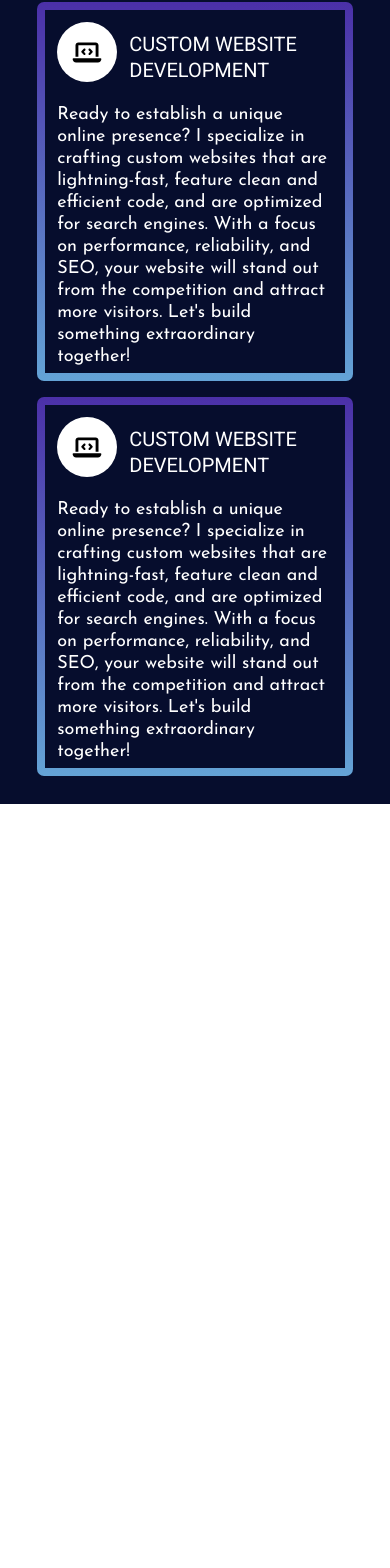
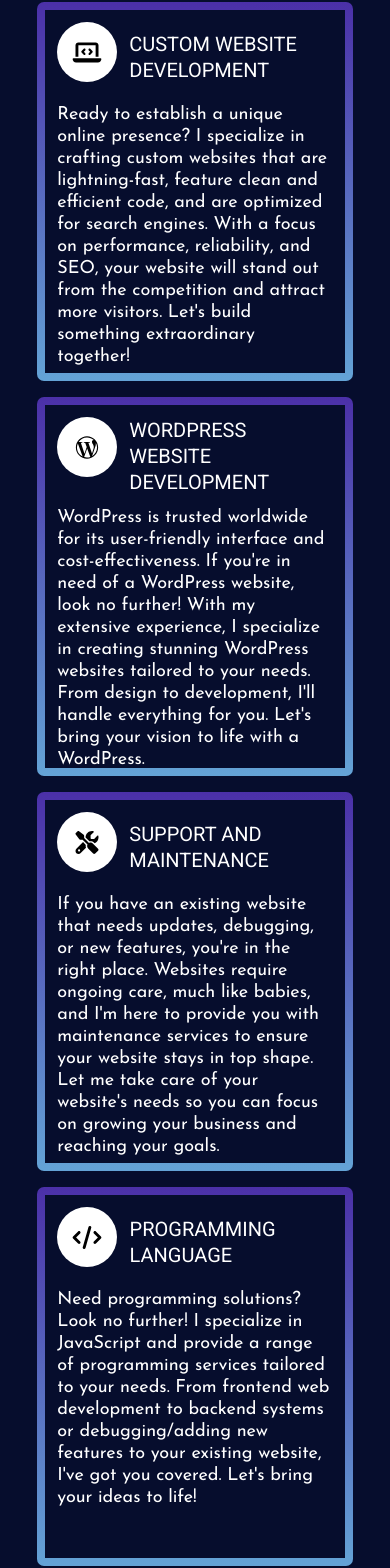
Before and after one commit to sabbir512/Sabbir-s-Portfolio, a React (Vite) app: page / in a window 390 px wide. Shown: the part 3683-5251 px from the top of the page. Before the commit the page ends 4487 px from the top, so only its background shows below. Built offline with nearby package versions, Linux system fonts and the light colour scheme; a web font is replaced by a local one.

Commit message:
Add service component with fully responsive

```diff
--- a/src/components/ServContent.jsx
+++ b/src/components/ServContent.jsx
@@ -1,6 +1,6 @@
 import React from "react";
-import laptopIcon from "../assets/icons/laptop-code-solid.svg";
-function ServContent() {
+
+function ServContent({ iconImage, contentTitle, content }) {
   let cssStyle = {
     backgroundImage: "linear-gradient(#4B30A8, #64A3D6)",
     border: "8px solid transparent",
@@ -16,12 +16,15 @@ function ServContent() {
         style={cssStyle}
       >
         <div className="bg-[#060D2D] w-full h-full">
-          <div id="header" className="flex  w-full justify-center sm:pl-8 pt-3 smallerPhone:pl-3">
+          <div
+            id="header"
+            className="flex  w-full justify-center sm:pl-8 pt-3 smallerPhone:pl-3"
+          >
             {/*For image we have use this div */}
             <div className="sm:w-[100px] sm:h-[90px] smallerPhone:w-[80px] smallerPhone:h-[70px]">
               <div className="bg-white sm:w-[80px] sm:h-[80px] rounded-full flex m-auto smallerPhone:w-[60px] smallerPhone:h-[60px]">
                 <img
-                  src={laptopIcon}
+                  src={iconImage}
                   alt="icon"
                   className="sm:h-[43px] sm:w-[52px] m-auto smallerPhone:h-[23px] smallerPhone:w-[32px]"
                 />
@@ -29,10 +32,10 @@ function ServContent() {
             </div>
             {/*For the head text */}
             <h1
-              className="text-white leading-[26px] sm:font-medium md:leading-[26px] md:text-[22px] m-auto pl-3 sm:text-[28px] sm:leading-[36px] mediumPhone:pr-3 md:pr-0 text-[22px] smallerPhone:text-[14px] smallerPhone:font-normal mediumPhone:text-[20px]"
+              className="text-white leading-[26px] sm:font-medium md:leading-[26px] md:text-[22px] m-auto pl-3 sm:text-[28px] sm:leading-[36px] smallerPhone:pr-3 mediumPhone:pr-6 md:pr-0 text-[22px] smallerPhone:text-[14px] smallerPhone:font-normal mediumPhone:text-[20px] extPhone:text-[24px]"
               style={{ fontFamily: "Roboto" }}
             >
-              CUSTOM WEBSITE DEVELOPMENT
+              {contentTitle}
             </h1>
           </div>
 
@@ -41,13 +44,8 @@ function ServContent() {
             className="text-white"
             style={{ fontFamily: "Josefin Sans" }}
           >
-            <p className="w-[95%] sm:pl-8 md:leading-[22px] sm:leading-[28px]  pt-3 sm:text-[22px] md:text-[16px] smallerPhone:text-[14px] smallerPhone:pl-3 mediumPhone:text-[18px] mediumPhone:leading-[22px]">
-              Ready to establish a unique online presence? I specialize in
-              crafting custom websites that are lightning-fast, feature clean
-              and efficient code, and are optimized for search engines. With a
-              focus on performance, reliability, and SEO, your website will
-              stand out from the competition and attract more visitors. Let's
-              build something extraordinary together!
+            <p className="w-[95%] sm:pl-8 md:leading-[22px] sm:leading-[28px]  pt-3 sm:text-[22px] md:text-[16px] smallerPhone:text-[14px] smallerPhone:pl-3 mediumPhone:text-[18px] mediumPhone:leading-[22px] extPhone:text-[22px] extPhone:leading-[24px]">
+              {content}
             </p>
           </div>
         </div>
--- a/src/components/Services.jsx
+++ b/src/components/Services.jsx
@@ -1,5 +1,13 @@
 import React from "react";
 import ServContent from "./ServContent";
+//ServObject is object where i have put the content as object because i don't want to make this component big
+import {
+  laptopIcon,
+  wordpressIcon,
+  screwIcon,
+  codeIcon,
+  servObject,
+} from "./projectContent";
 function Services() {
   return (
     <div className="pb-5 w-full">
@@ -11,8 +19,26 @@ function Services() {
       </h2>
       <hr className="sm:w-[44%] mt-3 sm:mb-9 mx-auto smallerPhone:w-[50%] smallerPhone:mb-6" />
       <div className="grid md:grid-cols-2 smallerPhone:grid-cols-1">
-        <ServContent />
-        <ServContent />
+        <ServContent
+          iconImage={laptopIcon}
+          contentTitle={servObject.customWeb.title}
+          content={servObject.customWeb.desc}
+        />
+        <ServContent
+          iconImage={wordpressIcon}
+          contentTitle={servObject.wordPress.title}
+          content={servObject.wordPress.desc}
+        />
+        <ServContent
+          iconImage={screwIcon}
+          contentTitle={servObject.support.title}
+          content={servObject.support.desc}
+        />
+        <ServContent
+          iconImage={codeIcon}
+          contentTitle={servObject.programming.title}
+          content={servObject.programming.desc}
+        />
       </div>
     </div>
   );
--- a/src/components/projectContent.js
+++ b/src/components/projectContent.js
@@ -47,4 +47,49 @@ import mongoLogo from "../assets/logos/mongodb-logo.png";
 import gitLogo from "../assets/logos/Git_icon.svg.png";
 import githubLogo from "../assets/logos/github_logo.png";
 
-export { htmlLogo, cssLogo, tailwindLogo, javaScriptLogo,reactLogo,typeScriptLogo,nodeLogo,expressJsLogo, figmaLogo, mongoLogo, gitLogo, githubLogo };
+export {
+  htmlLogo,
+  cssLogo,
+  tailwindLogo,
+  javaScriptLogo,
+  reactLogo,
+  typeScriptLogo,
+  nodeLogo,
+  expressJsLogo,
+  figmaLogo,
+  mongoLogo,
+  gitLogo,
+  githubLogo,
+};
+
+//Icons for ServContent
+import laptopIcon from "../assets/icons/laptop-code-solid.svg";
+import wordpressIcon from "../assets/icons/wordpress-simple.svg";
+import screwIcon from "../assets/icons/screwdriver-wrench-solid.svg";
+import codeIcon from "../assets/icons/code-solid.svg";
+
+export { laptopIcon, wordpressIcon, screwIcon, codeIcon };
+
+//contents for ServContent;
+
+const servObject = {
+  customWeb: {
+    title: "CUSTOM WEBSITE DEVELOPMENT",
+    desc: "Ready to establish a unique online presence? I specialize in crafting custom websites that are lightning-fast, feature clean and efficient code, and are optimized for search engines. With a focus on performance, reliability, and SEO, your website will stand out from the competition and attract more visitors. Let's build something extraordinary together!",
+  },
+  wordPress: {
+    title: "WORDPRESS WEBSITE DEVELOPMENT",
+    desc: "WordPress is trusted worldwide for its user-friendly interface and cost-effectiveness. If you're in need of a WordPress website, look no further! With my extensive experience, I specialize in creating stunning WordPress websites tailored to your needs. From design to development, I'll handle everything for you. Let's bring your vision to life with a WordPress.",
+  },
+
+  support: {
+    title: "SUPPORT AND MAINTENANCE",
+    desc: "If you have an existing website that needs updates, debugging, or new features, you're in the right place. Websites require ongoing care, much like babies, and I'm here to provide you with maintenance services to ensure your website stays in top shape. Let me take care of your website's needs so you can focus on growing your business and reaching your goals.",
+  },
+  programming: {
+    title: "PROGRAMMING LANGUAGE",
+    desc: "Need programming solutions? Look no further! I specialize in JavaScript and provide a range of programming services tailored to your needs. From frontend web development to backend systems or debugging/adding new features to your existing website, I've got you covered. Let's bring your ideas to life!",
+  },
+};
+
+export { servObject };
--- a/tailwind.config.js
+++ b/tailwind.config.js
@@ -5,7 +5,12 @@ export default {
     extend: {},
     screens: {
       smallerPhone: "260px",
+      // => @media (min-width: 260px) { ... }
       mediumPhone: "358px",
+      // => @media (min-width: 358px) { ... }
+      extPhone: "490px",
+      //some component need multiple break point that's why this extphone
+      // => @media (min-width: 358px) { ... }
       sm: "640px",
       // => @media (min-width: 640px) { ... }
 
```
